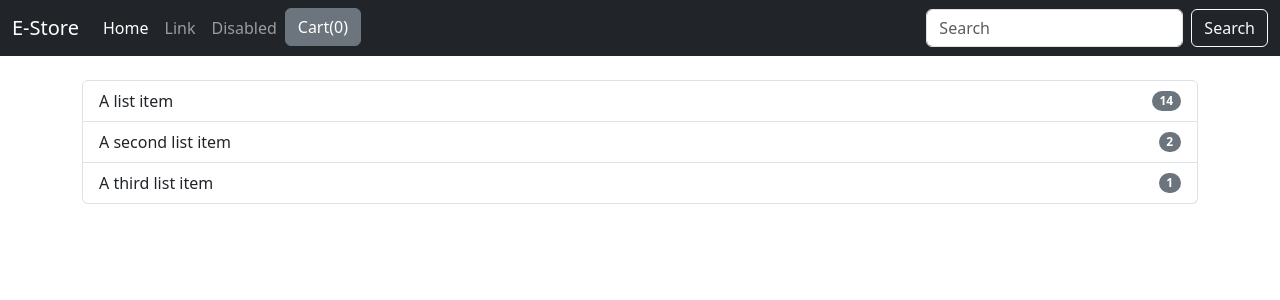
After one commit to stanislavtz/ecommerce, a Django app: page /shop/checkout/ in a window 1280 px wide. The commit adds this page. Shown: the top 300 px of the page. Run offline with Django 5.2, Linux system fonts and the light colour scheme.

Commit message:
Add dummy checkout template

```diff
--- a/ecommerce/shop/templates/shop/base.html
+++ b/ecommerce/shop/templates/shop/base.html
@@ -57,6 +57,8 @@
             cartIndex++;
         }
 
+        cartContent += "<a href='{% url "checkout" %}' class='btn btn-danger'>Checkout</a>";
+
         document.getElementById("cart").setAttribute("data-bs-content", cartContent);
 
         const popoverEl = document.querySelector('[data-bs-toggle="popover"]');
--- /dev/null
+++ b/ecommerce/shop/templates/shop/checkout.html
@@ -0,0 +1,26 @@
+{% extends "shop/base.html" %}
+
+{% block title %}Checkout{% endblock title %}
+
+{% block body %}
+    <div class="container">
+        <div class="row">
+            <div class="col-md-12">
+                <ul class="list-group">
+                    <li class="list-group-item d-flex justify-content-between align-items-center">
+                        A list item
+                        <span class="badge bg-secondary rounded-pill">14</span>
+                    </li>
+                    <li class="list-group-item d-flex justify-content-between align-items-center">
+                        A second list item
+                        <span class="badge bg-secondary rounded-pill">2</span>
+                    </li>
+                    <li class="list-group-item d-flex justify-content-between align-items-center">
+                        A third list item
+                        <span class="badge bg-secondary rounded-pill">1</span>
+                    </li>
+                </ul>
+            <div>
+        </div>
+    </div>
+{% endblock body %}
--- a/ecommerce/shop/templates/shop/detail.html
+++ b/ecommerce/shop/templates/shop/detail.html
@@ -19,7 +19,7 @@
 
             <div class="col-md-6">
                 <div class="card-title my-3">
-                    <h3>{{ product.title }}</h3>
+                    <h3 id="nm{{ product.id }}">{{ product.title }}</h3>
                 </div>
                 <div class="card-body">
                     <p class="pr-desc">{{ product.description }}</p>
--- a/ecommerce/shop/urls.py
+++ b/ecommerce/shop/urls.py
@@ -3,5 +3,6 @@ from . import views
 
 urlpatterns = [
     path("", views.index, name="index"),
-    path("detail/<int:product_id>", views.detail, name="detail")
+    path("detail/<int:product_id>", views.detail, name="detail"),
+    path("checkout/", views.checkout, name="checkout"),
 ]
--- a/ecommerce/shop/views.py
+++ b/ecommerce/shop/views.py
@@ -31,3 +31,7 @@ def detail(request, product_id):
     product = Product.objects.get(id=product_id)
 
     return render(request, "shop/detail.html", {"product": product})
+
+
+def checkout(request):
+    return render(request, "shop/checkout.html")
```
